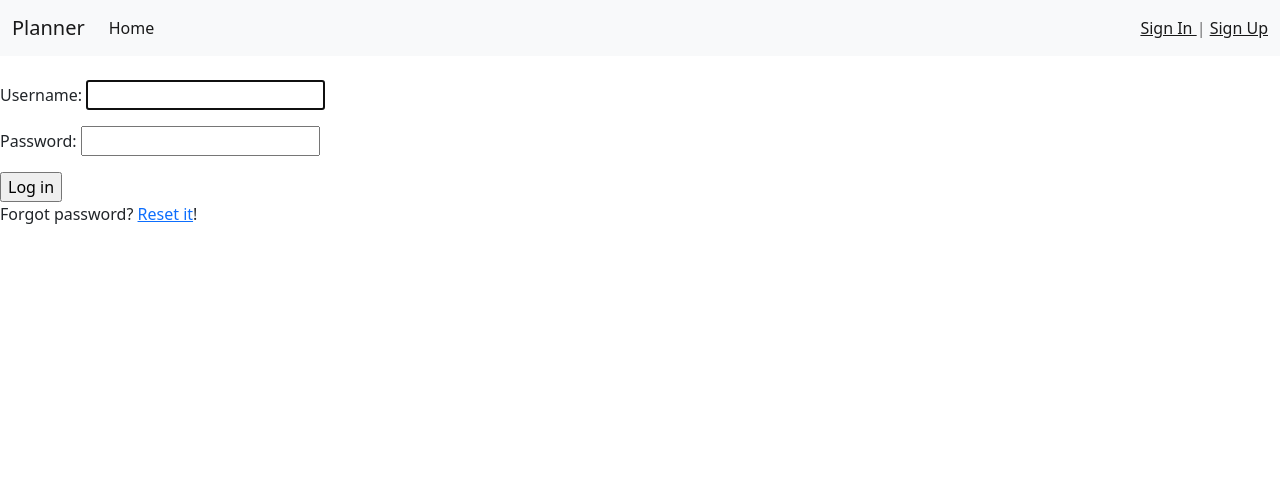
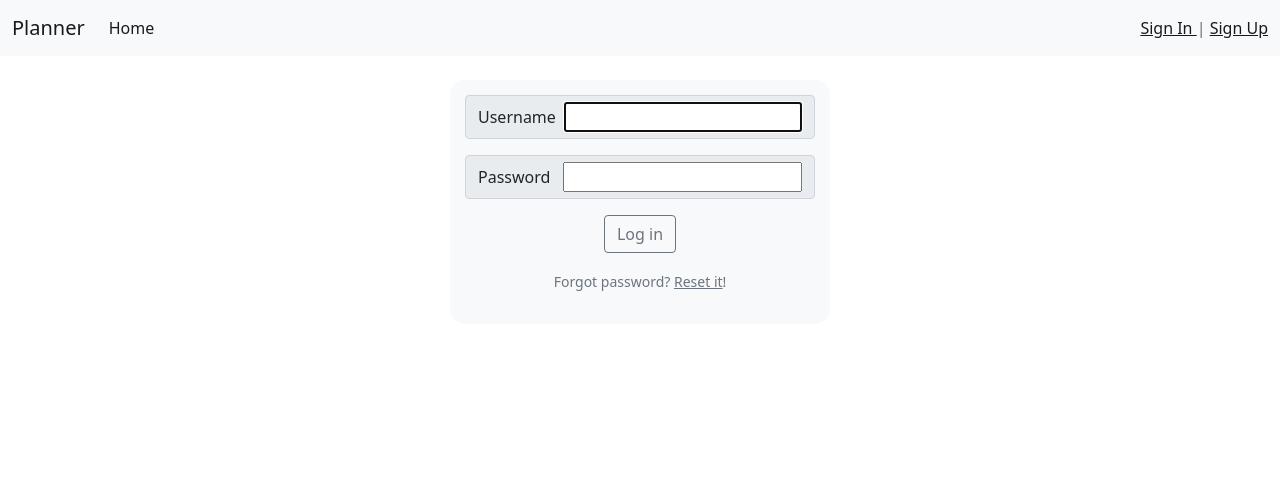
Before and after one commit to Julia-321/Planner, a Django app: page /accounts/login/ in a window 1280 px wide. Shown: the top 490 px of the page. Run offline with Django 3.2, Linux system fonts and the light colour scheme; some libraries are stand-ins or nearby versions.

Commit message:
made design for login page

```diff
--- a/templates/registration/login.html
+++ b/templates/registration/login.html
@@ -1,6 +1,24 @@
 {% extends 'base.html' %}
 
 {% block content %}
+    <style>
+        #login-div {
+            background-color: #f8f9fa;
+            padding: 15px;
+            border-radius: 15px;
+        }
+
+        #reset-link {
+            color: #6c757d;
+        }
+
+        #id_password {
+            width: 100%;
+        }
+        #id_username {
+            width: 100%;
+        }
+    </style>
 
     {% if form.errors %}
         <p>Your username and password didn't match. Please try again.</p>
@@ -15,14 +33,45 @@
         {% endif %}
     {% endif %}
 
-    <form method="post" action=".">
-        {% csrf_token %}
-        {{ form.as_p }}
+    <div class="container">
+        <div class="row justify-content-around">
 
-        <input type="submit" value="Log in" />
-        <input type="hidden" name="next" value="{{ next }}" />
-    </form>
+            <div class="col-4 align-self-center" id="login-div">
+                <form method="post" action=".">
+                    {% csrf_token %}
 
-    <p>Forgot password? <a href="{% url 'password_reset' %}">Reset it</a>!</p>
+                    <div class="input-group mb-3">
+                        <span class="input-group-text w-100" id="basic-addon1">Username &nbsp;
+                            <span class="w-100">{{ form.username }} </span>
+                        </span>
+                    </div>
+
+
+
+                    <div class="input-group mb-3">
+
+                        <span class="input-group-text w-100" id="basic-addon1">Password &nbsp;&nbsp;
+                            {{ form.password }} </span>
+
+                    </div>
+
+
+                    <figure class="text-center">
+                        <input class="btn btn-outline-secondary" type="submit" value="Log in" />
+                        <input type="hidden" name="next" value="{{ next }}" />
+                    </figure>
+                </form>
+
+{#                <p><br></p>#}
+                <figure class="text-center">
+                    <small class="text-muted">
+                        Forgot password? <a id="reset-link" href="{% url 'password_reset' %}">Reset it</a>!
+                    </small>
+                </figure>
+
+            </div>
+
+        </div>
+    </div>
 
 {% endblock %}
```
